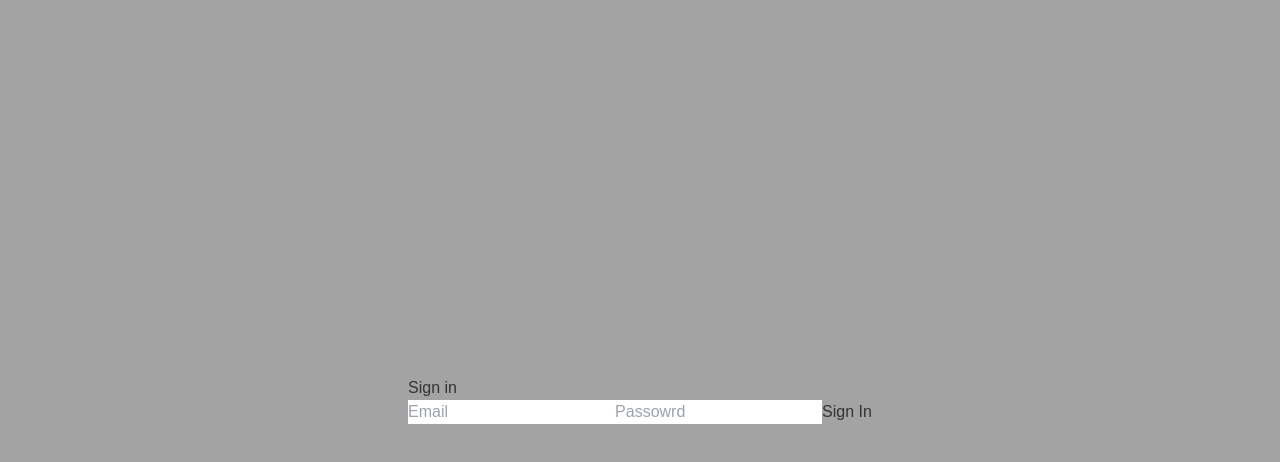
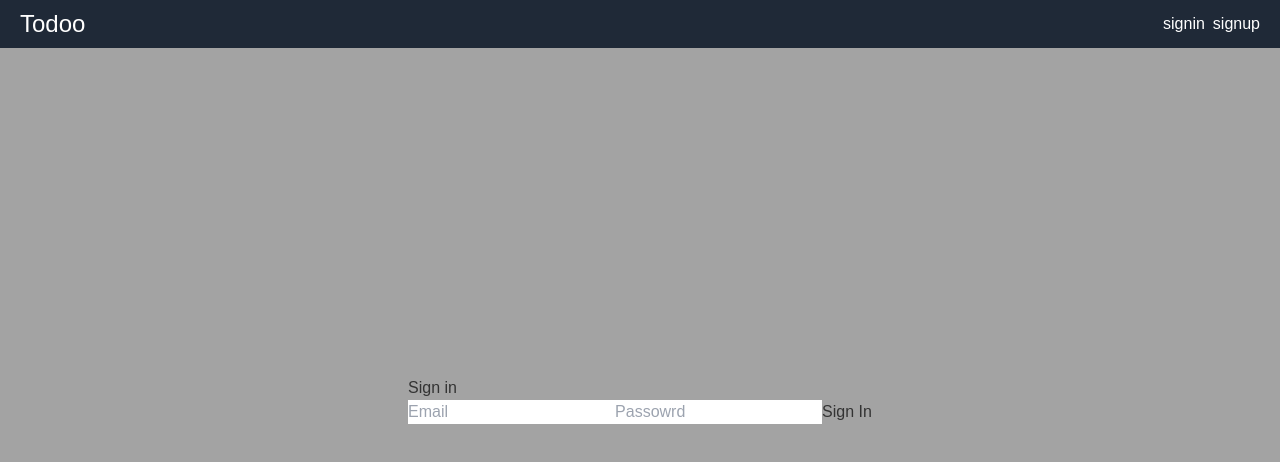
Before and after one commit to Abstract-a/Todooos, a React (Vite) app in the folder frontend/: page /signin in a window 1280 px wide. Shown: the top 462 px of the page. Built offline with nearby package versions, Linux system fonts and the light colour scheme.

Commit message:
added a navbar

```diff
--- a/frontend/src/App.jsx
+++ b/frontend/src/App.jsx
@@ -9,11 +9,14 @@ import {
 } from "react-router-dom";
 import SignIn from "./SignIn";
 import SignUp from "./SignUp";
+import Navbar from "./Navbar";
+
 function App() {
   const { token } = useContext(AuthContext);
 
   return (
     <Router>
+      <Navbar />
       <Routes>
         {/* Public routes */}
         <Route
--- /dev/null
+++ b/frontend/src/Navbar.jsx
@@ -0,0 +1,30 @@
+import { Link } from "react-router-dom";
+import Signout from "./Signout";
+
+const Navbar = () => {
+  return (
+    <div className="fixed left-0 top-0 flex h-12 w-screen items-center justify-between bg-gray-800 px-5 text-white">
+      <Link to="/todos">
+        <h1 className="text-2xl text-white">Todoo</h1>
+      </Link>
+      <div className="flex gap-2">
+        {!localStorage.getItem("jwt") ? (
+          <>
+            <Link to="/signin">
+              <button>signin</button>
+            </Link>
+            <Link to="/signup">
+              <button>signup</button>
+            </Link>
+          </>
+        ) : (
+          <Link to="/signin">
+            <Signout />
+          </Link>
+        )}
+      </div>
+    </div>
+  );
+};
+
+export default Navbar;
--- /dev/null
+++ b/frontend/src/Signout.jsx
@@ -0,0 +1,18 @@
+import { useContext } from "react";
+import { AuthContext } from "./provider/AuthProvider.jsx";
+import { useNavigate } from "react-router-dom";
+
+const Signout = () => {
+  const { token, setToken } = useContext(AuthContext);
+  const navigate = useNavigate();
+
+  const handleSignOut = () => {
+    setToken(null);
+    console.log(localStorage.getItem("jwt"));
+    navigate("/signin");
+  };
+
+  return <button onClick={handleSignOut}>signout</button>;
+};
+
+export default Signout;
--- a/frontend/src/pages/todos/TodosPage.jsx
+++ b/frontend/src/pages/todos/TodosPage.jsx
@@ -109,11 +109,6 @@ function TodosPage() {
     );
   };
 
-  const handleLogout = () => {
-    setToken(null);
-    navigate("/signin");
-  };
-
   return (
     <>
       <div className="z-[900] h-screen w-screen min-w-[320px] overflow-auto rounded-xl bg-[#d6d6d6] p-5 text-center shadow-md sm:h-[500px] sm:max-w-[600px]">
@@ -149,7 +144,6 @@ function TodosPage() {
           </div>
         )}
       </div>
-      <button onClick={handleLogout}>Logout</button>
     </>
   );
 }
```
